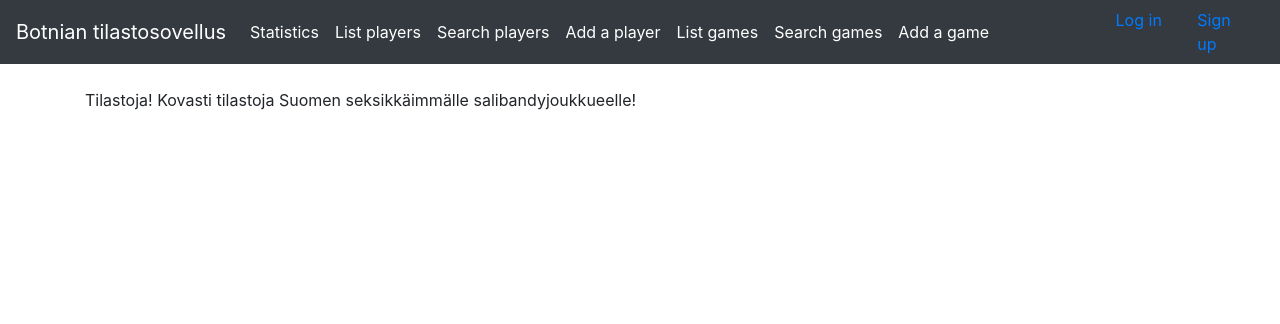
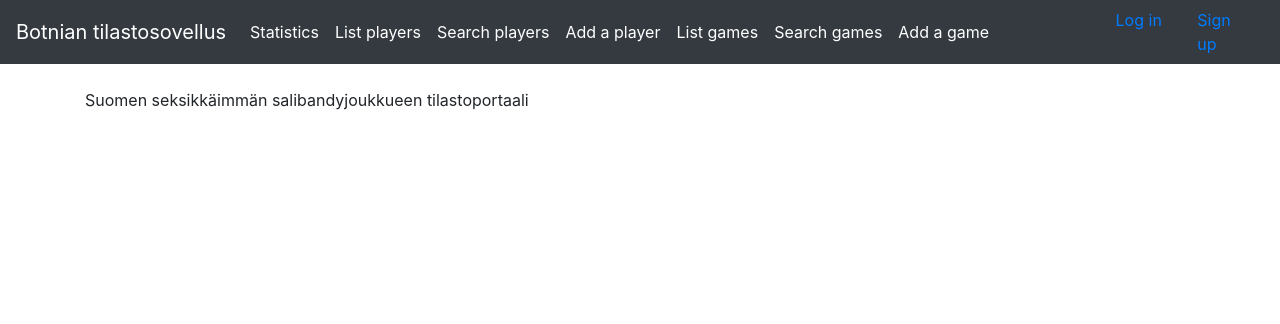
Before and after one commit to Deemusc/Tsoha-Botnian-tilastosovellus, a Flask app: page / in a window 1280 px wide. Shown: the top 324 px of the page. Run offline with Flask 2, Linux system fonts and the light colour scheme; some libraries are stand-ins or nearby versions.

Commit message:
Kommentointeja koodiin yms. pientä

```diff
--- a/application/auth/forms.py
+++ b/application/auth/forms.py
@@ -1,6 +1,8 @@
+# tuodaan tarvittavat osat
 from flask_wtf import FlaskForm
 from wtforms import PasswordField, StringField, validators
 
+# lomake sisäänkirjautumiseen
 class LoginForm(FlaskForm):
     username = StringField("Username", [validators.Length(min=3, max=32, message="No such username or password.")])
     password = PasswordField("Password", [validators.Length(min=3, max=32, message="No such username or password.")])
--- a/application/auth/views.py
+++ b/application/auth/views.py
@@ -1,3 +1,4 @@
+# tuodaan tarvittavat osat
 from flask import render_template, request, redirect, url_for
 from flask_login import login_user, logout_user
 
@@ -5,6 +6,7 @@ from application import app, db
 from application.auth.models import User
 from application.auth.forms import LoginForm
 
+# sisäänkirjautumisen toteutus
 @app.route("/auth/login", methods = ["GET", "POST"])
 def auth_login():
     if request.method == "GET":
@@ -23,6 +25,7 @@ def auth_login():
     login_user(user)
     return redirect(url_for("index"))
 
+# uloskirjautuminen
 @app.route("/auth/logout")
 def auth_logout():
     logout_user()
--- a/application/games/models.py
+++ b/application/games/models.py
@@ -10,9 +10,6 @@ class Game(db.Model):
     botnia_goals = db.Column(db.Integer, nullable=False)
     opponent_goals = db.Column(db.Integer, nullable=False)
 
-# liitetään ottelu tiettyyn käyttäjään, mahdollisesti
-    #account_id = db.Column(db.Integer, db.ForeignKey('account.id'), nullable=False)
-
     def __init__(self, date, opponent, botnia_goals, opponent_goals):
         self.date = date
         self.opponent = opponent
--- a/application/players/models.py
+++ b/application/players/models.py
@@ -1,3 +1,4 @@
+# tuodaan tarvittavat osat
 from application import db
 from sqlalchemy.sql import text
 
@@ -6,9 +7,6 @@ class Player(db.Model):
     id = db.Column(db.Integer, primary_key=True)
     number = db.Column(db.Integer, nullable=False, unique=True)
     name = db.Column(db.String(48), nullable=False)
-
-# liitetään pelaaja tiettyyn käyttäjään mahdollisesti
-    #account_id = db.Column(db.Integer, db.ForeignKey('account.id'), nullable=False)
 
     def __init__(self, name, number):
         self.name = name
--- a/application/stats/models.py
+++ b/application/stats/models.py
@@ -4,10 +4,11 @@ from sqlalchemy.sql import text
 
 # tilastotaulua kuvaava luokka
 class Stat(db.Model):
+    # varmistetaan, ettei tietokantaan mene samalle pelaajalle yhteen otteluun useampia tilastoja
     __table_args__ = (
         db.UniqueConstraint("game_id", "player_id", name="unique_game_player"),
     )
-    id = db.Column(db.Integer, primary_key=True, auto_increment=True)
+    id = db.Column(db.Integer, primary_key=True)
     game_id = db.Column(db.Integer, db.ForeignKey("game.id"), nullable=False)
     player_id = db.Column(db.Integer, db.ForeignKey("player.id"), nullable=False)
     goals = db.Column(db.Integer, nullable=False)
--- a/application/templates/games/new.html
+++ b/application/templates/games/new.html
@@ -58,7 +58,6 @@
                         </ul>
                     </td>
         </tr>
-
         <tr>
             <td colspan="3">
                 <input type="submit" value="Add a new game"/>
--- a/application/templates/index.html
+++ b/application/templates/index.html
@@ -2,6 +2,6 @@
 
 {% block body %}
 <p>
-    Tilastoja! Kovasti tilastoja Suomen seksikkäimmälle salibandyjoukkueelle!
+    <th>Suomen seksikkäimmän salibandyjoukkueen tilastoportaali</th>
 </p>
 {% endblock %}
--- a/application/user/forms.py
+++ b/application/user/forms.py
@@ -1,7 +1,9 @@
+# tuodaan tarvittavat osat
 from flask_wtf import FlaskForm
 from wtforms import PasswordField, StringField
 from wtforms.validators import Length
 
+# käyttäjää kuvaava luokka
 class UserForm(FlaskForm):
 
     name = StringField("Name", validators=[Length(min=2, max=48)])
--- a/application/user/views.py
+++ b/application/user/views.py
@@ -6,7 +6,7 @@ from application import app, db
 from application.auth.models import User
 from application.user.forms import UserForm
 
-# uuden peruskäyttäjän (roolina 'regular') luominen
+# uuden peruskäyttäjän (roolina 'admin') luominen
 @app.route("/user/new", methods=["GET", "POST"])
 def user_signup():
     form = UserForm()
```
